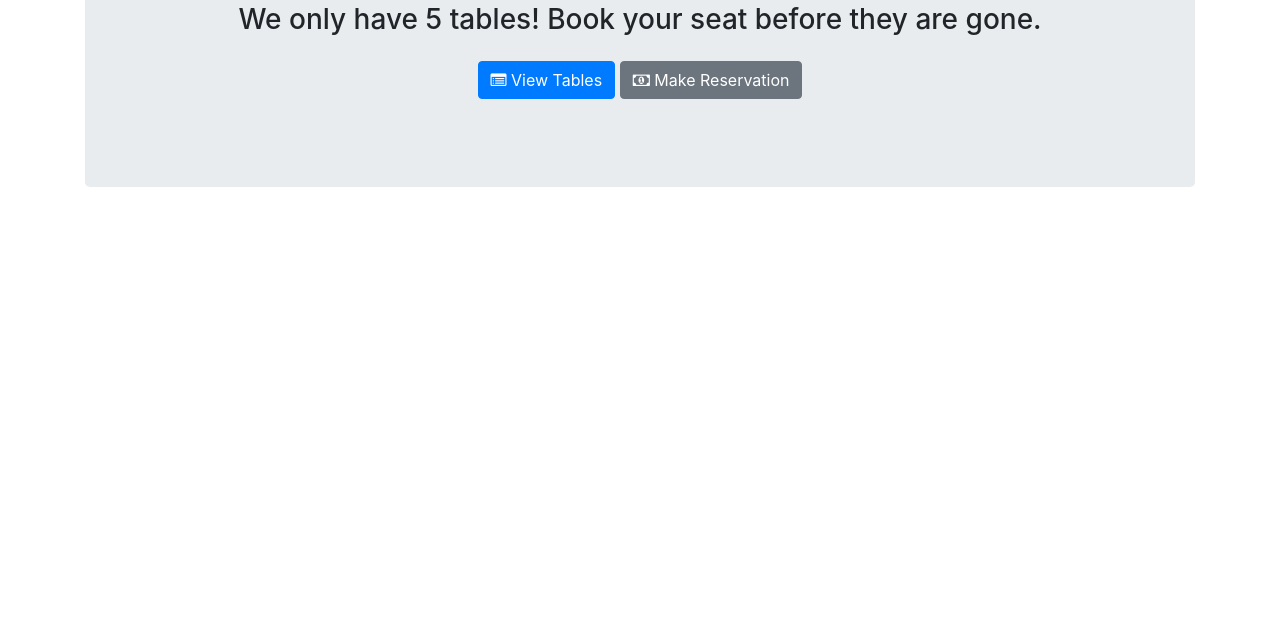
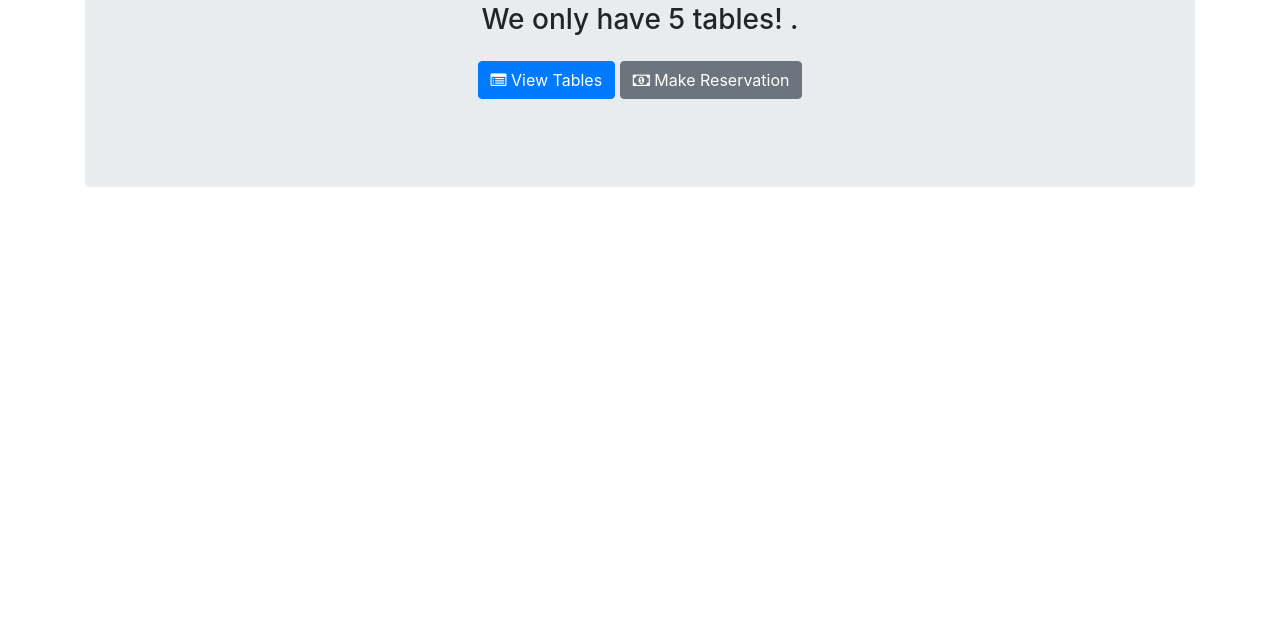
Before and after one commit to bootcampcoder/hot-restaurant, a plain HTML site: page public/index.html in a window 1280 px wide. Shown: the part 163-800 px from the top of the page. Drawn offline with nearby package versions, Linux system fonts and the light colour scheme; a web font is replaced by a local one.

Commit message:
changed ui

```diff
--- a/public/index.html
+++ b/public/index.html
@@ -27,7 +27,7 @@
         <div class="jumbotron">
             <div>
                 <p class="display-3 text-center"><i class="fa fa-utensils"></i> Hot Restaurant</p>
-                <p class="h3 text-center">We only have 5 tables! Book your seat before they are gone.</p>
+                <p class="h3 text-center">We only have 5 tables! .</p>
             </div>
             <div class="text-center m-4">
                 <a id="view-table-btn" href="/public/tables.html" class="btn btn-primary"><i class="fa fa-list-alt"></i> View Tables</a>
```
